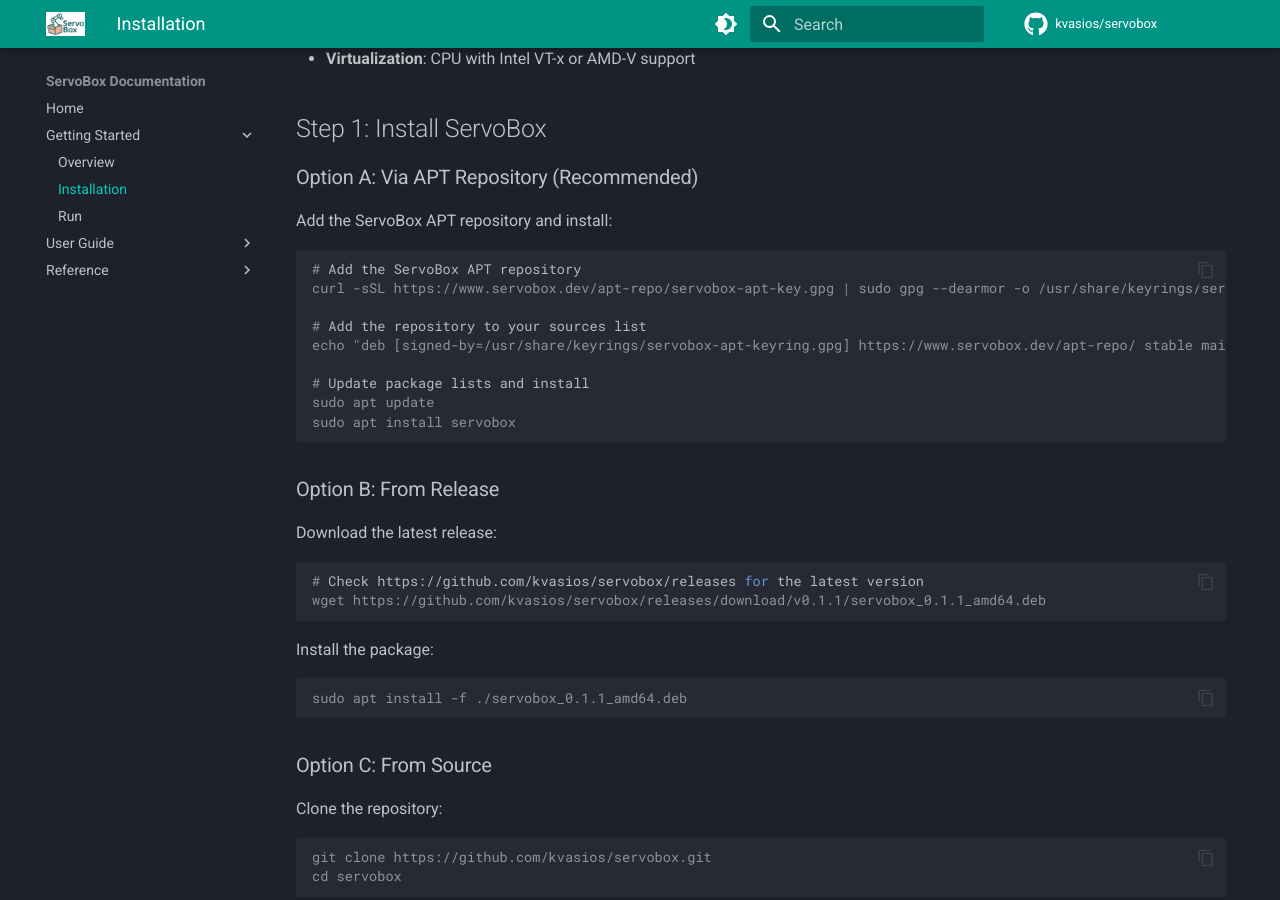
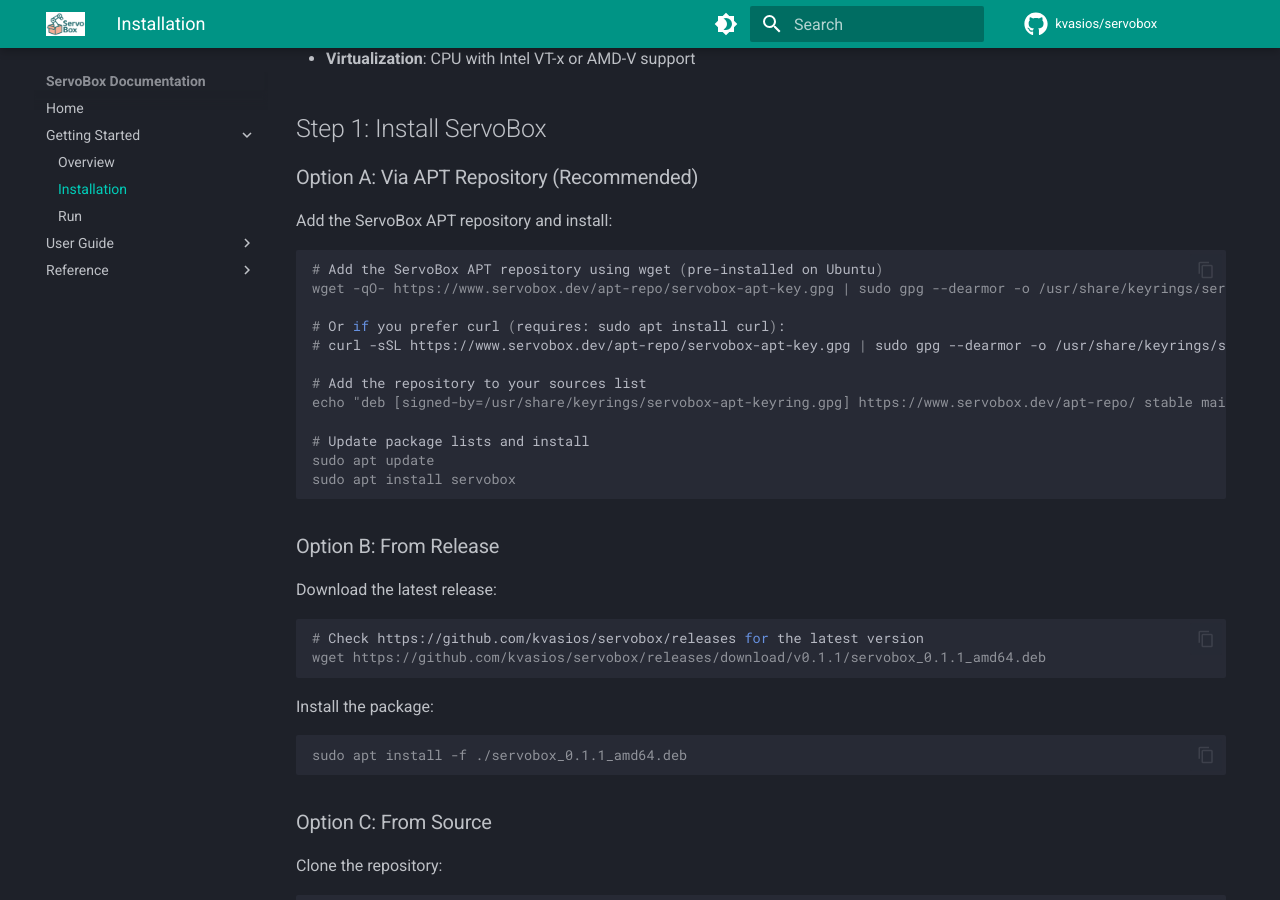
Before and after one commit to kvasios/servobox, an MkDocs documentation site: the page built from docs/content/getting-started/installation.md, in a window 1280 px wide and 900 px high, scrolled down 431 px. Built offline with MkDocs 1.6.1 and Material for MkDocs 9.7.7, drawn with Linux system fonts in a browser that asks for light colours; comment, search, counter and statistics services are not loaded.

Commit message:
fix: Use wget instead of curl for APT setup and allow Packages.gz in gitignore
- Replace curl with wget in all installation docs (wget is pre-installed on Ubuntu)
- Add fallback curl option as commented alternative
- Fix .gitignore to allow apt-repo/**/Packages.gz to be tracked
- This fixes the 404 error during apt update by ensuring Packages.gz is committed

````diff
--- a/docs/content/getting-started/installation.md
+++ b/docs/content/getting-started/installation.md
@@ -20,8 +20,11 @@ This guide walks you through installing ServoBox and configuring your host syste
 Add the ServoBox APT repository and install:
 
 ```console
-# Add the ServoBox APT repository
-curl -sSL https://www.servobox.dev/apt-repo/servobox-apt-key.gpg | sudo gpg --dearmor -o /usr/share/keyrings/servobox-apt-keyring.gpg
+# Add the ServoBox APT repository using wget (pre-installed on Ubuntu)
+wget -qO- https://www.servobox.dev/apt-repo/servobox-apt-key.gpg | sudo gpg --dearmor -o /usr/share/keyrings/servobox-apt-keyring.gpg
+
+# Or if you prefer curl (requires: sudo apt install curl):
+# curl -sSL https://www.servobox.dev/apt-repo/servobox-apt-key.gpg | sudo gpg --dearmor -o /usr/share/keyrings/servobox-apt-keyring.gpg
 
 # Add the repository to your sources list
 echo "deb [signed-by=/usr/share/keyrings/servobox-apt-keyring.gpg] https://www.servobox.dev/apt-repo/ stable main" | sudo tee /etc/apt/sources.list.d/servobox.list
````
Also changed, not shown: docs/content/index.md (+2 -2 lines), README.md, apt-repo/README.md, 1 other file.
